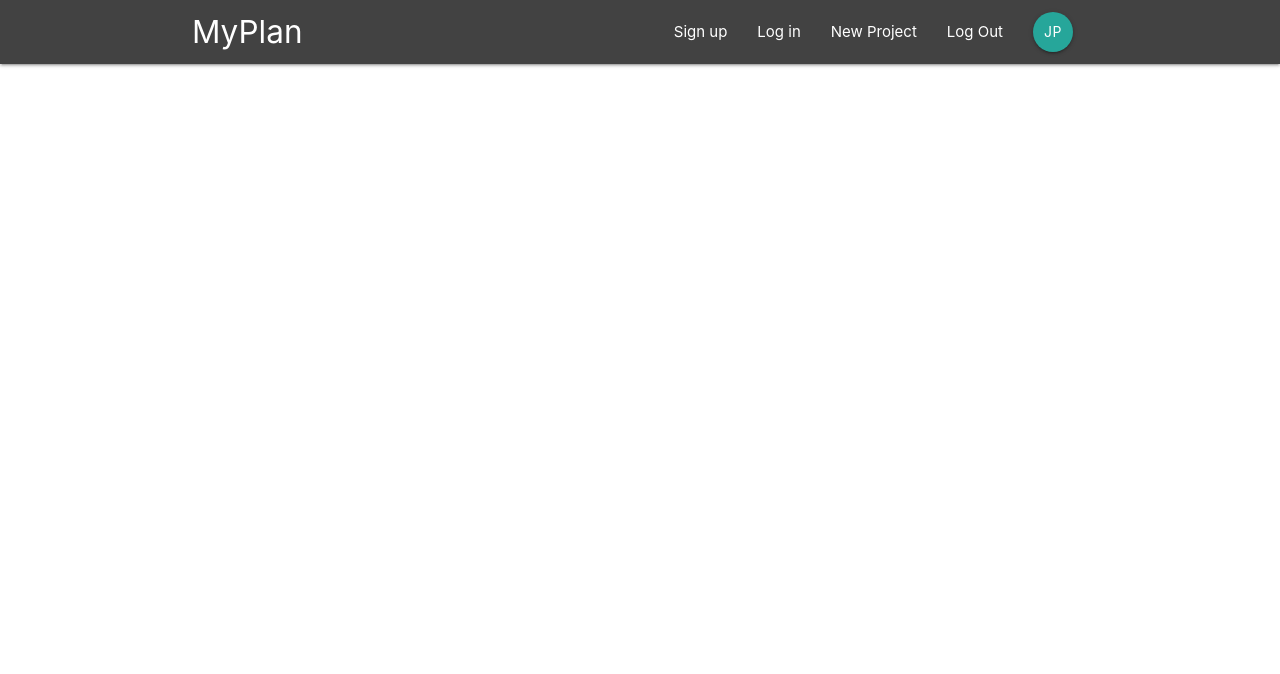
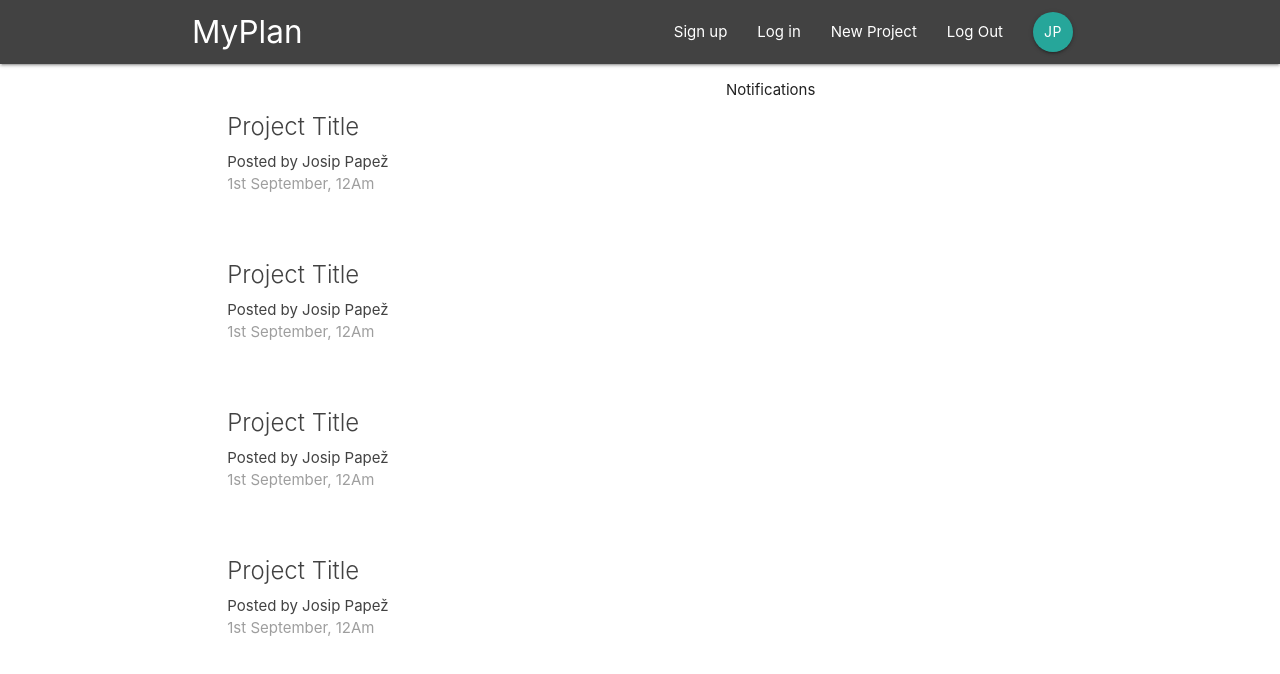
Before and after one commit to josippapez/react-MyPlan, a React (Create React App) app: page / in a window 1280 px wide. Shown: the top 674 px of the page. Built offline with nearby package versions, Linux system fonts and the light colour scheme.

Commit message:
added Project components and added them to Dashboard and App

```diff
--- a/src/App.js
+++ b/src/App.js
@@ -1,12 +1,18 @@
 import React from 'react';
-import {BrowserRouter} from 'react-router-dom';
+import {BrowserRouter, Switch, Route} from 'react-router-dom';
 import Navbar from './components/layout/Navbar';
+import Dashboard from './components/dashboard/Dashboard';
+import ProjectDetails from './components/projects/ProjectDetails';
 
 function App() {
   return (
     <BrowserRouter>
       <div className="App">
         <Navbar/>
+        <Switch>
+          <Route exact path='/' component={Dashboard}/>
+          <Route path='/project/:id' component={ProjectDetails}/>
+        </Switch>
       </div>
     </BrowserRouter>
   );
--- a/src/components/dashboard/Dashboard.js
+++ b/src/components/dashboard/Dashboard.js
@@ -1,12 +1,15 @@
 import React,{Component} from 'react';
 import Notifications from './Notifications';
+import ProjectList from '../projects/ProjectList';
 
 class Dashboard extends Component{
     render(){
         return (
             <div className="dashboard container">
                 <div className="row">
-                    <div className="col s12 m6"></div>
+                    <div className="col s12 m6">
+                        <ProjectList/>
+                    </div>
                     <div className="col s12 m5 offset-m1">
                         <Notifications/>
                     </div>
@@ -15,3 +18,5 @@ class Dashboard extends Component{
         )
     }
 }
+
+export default Dashboard;
--- a/src/components/projects/ProjectDetails.js
+++ b/src/components/projects/ProjectDetails.js
@@ -0,0 +1,20 @@
+import React from 'react'
+
+function ProjectDetails() {
+    return (
+        <div className="container section project-details">
+            <div className="card z-depth-0">
+                <div className="card-content">
+                    <span className="card-title">Project Title</span>
+                    <p>Lorem ipsum dolor, sit amet consectetur adipisicing elit. Debitis, rem. Ipsa dignissimos aliquam non sapiente maiores facilis ducimus dolorum tempore, accusantium corrupti! In veniam voluptas eaque alias voluptates non modi.</p>
+                </div>
+                <div className="card-action grey lighten-4 grey-text">
+                    <div>Posted by Josip Papež</div>
+                    <div>1st September, 12am</div>
+                </div>
+            </div>
+        </div>
+    )
+}
+
+export default ProjectDetails
--- a/src/components/projects/ProjectList.js
+++ b/src/components/projects/ProjectList.js
@@ -0,0 +1,15 @@
+import React from 'react';
+import ProjectSummary from './ProjectSummary';
+
+function ProjectList(){
+    return (
+        <div className="project-list section">
+            <ProjectSummary/>
+            <ProjectSummary/>
+            <ProjectSummary/>
+            <ProjectSummary/>
+        </div>
+    )
+}
+
+export default ProjectList;
--- a/src/components/projects/ProjectSummary.js
+++ b/src/components/projects/ProjectSummary.js
@@ -0,0 +1,15 @@
+import React from 'react';
+
+function ProjectSummary(){
+    return(
+        <div className="card z-depth-0 project-summary">
+            <div className="card-content grey-text text-darken-3">
+                <span className="card-title">Project Title</span>
+                <p>Posted by Josip Papež</p>
+                <p className="grey-text">1st September, 12Am</p>
+            </div>
+        </div>
+    )
+}
+
+export default ProjectSummary;
```
